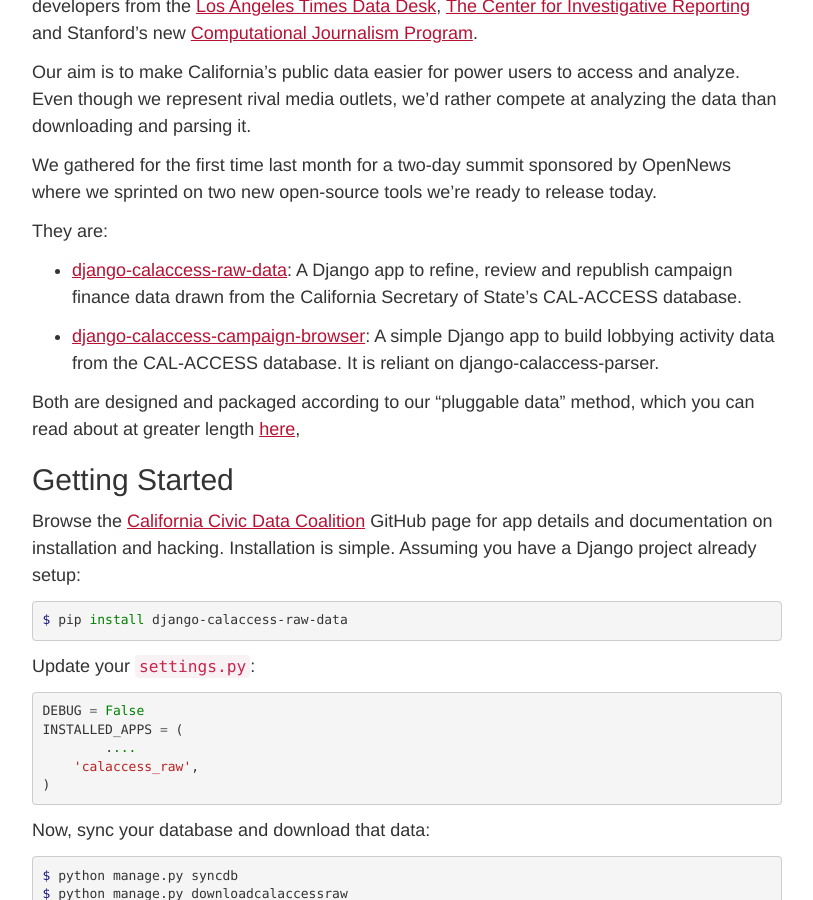
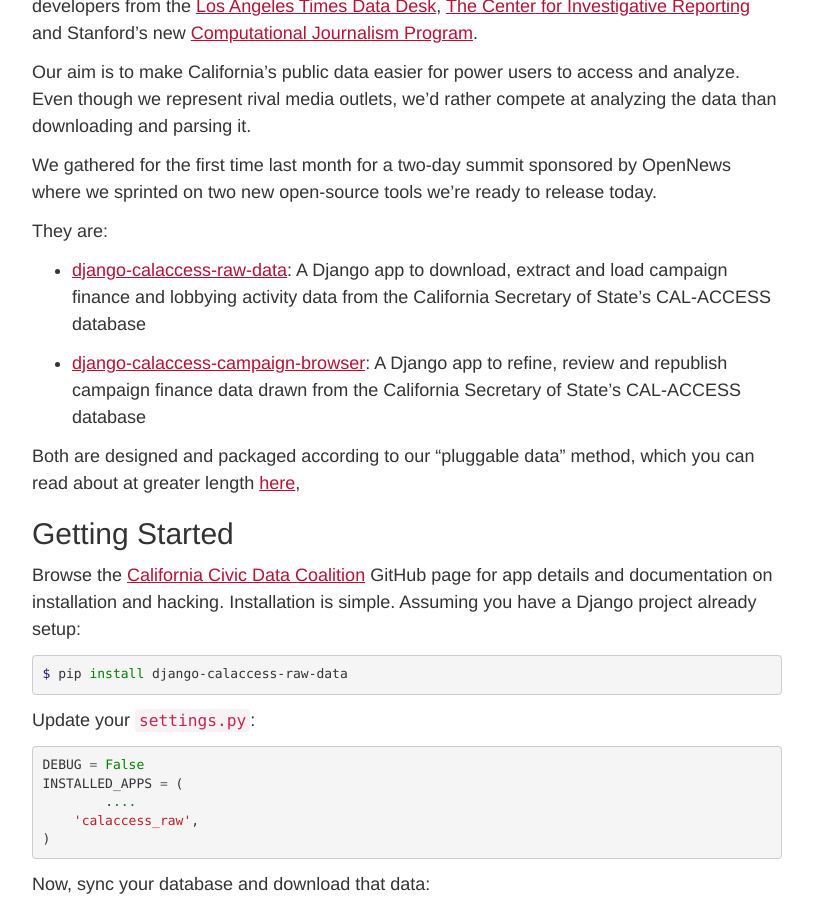
Before and after one commit to palewire/californiacivicdata.org, a Jekyll site: the page built from _posts/2014-09-24-calaccess-code-convening.markdown, in a window 1280 px wide and 900 px high, scrolled down 346 px. Shown: the whole window, without its empty margins (233-1046 px from the left). Built offline with Jekyll 4.4.1, drawn with Linux system fonts in a browser that asks for light colours.

Commit message:
Updated 2014-09-24-calaccess-code-convening.markdown

```diff
--- a/_posts/2014-09-24-calaccess-code-convening.markdown
+++ b/_posts/2014-09-24-calaccess-code-convening.markdown
@@ -16,9 +16,9 @@
 
 They are:
 
-- [django-calaccess-raw-data](http://django-calaccess-campaign-browser.californiacivicdata.org/en/latest/): A Django app to refine, review and republish campaign finance data drawn from the California Secretary of State’s CAL-ACCESS database.
+- [django-calaccess-raw-data](http://django-calaccess-raw-data.californiacivicdata.org/): A Django app to download, extract and load campaign finance and lobbying activity data from the California Secretary of State's CAL-ACCESS database
 
-- [django-calaccess-campaign-browser](https://github.com/california-civic-data-coalition/django-calaccess-lobbying-browser): A simple Django app to build lobbying activity data from the CAL-ACCESS database. It is reliant on django-calaccess-parser.
+- [django-calaccess-campaign-browser](http://django-calaccess-campaign-browser.californiacivicdata.org/): A Django app to refine, review and republish campaign finance data drawn from the California Secretary of State’s CAL-ACCESS database
 
 Both are designed and packaged according to our "pluggable data" method, which you can read about at greater length [here](http://www.californiacivicdata.org/2014/09/24/pluggable-data/),
 
```
